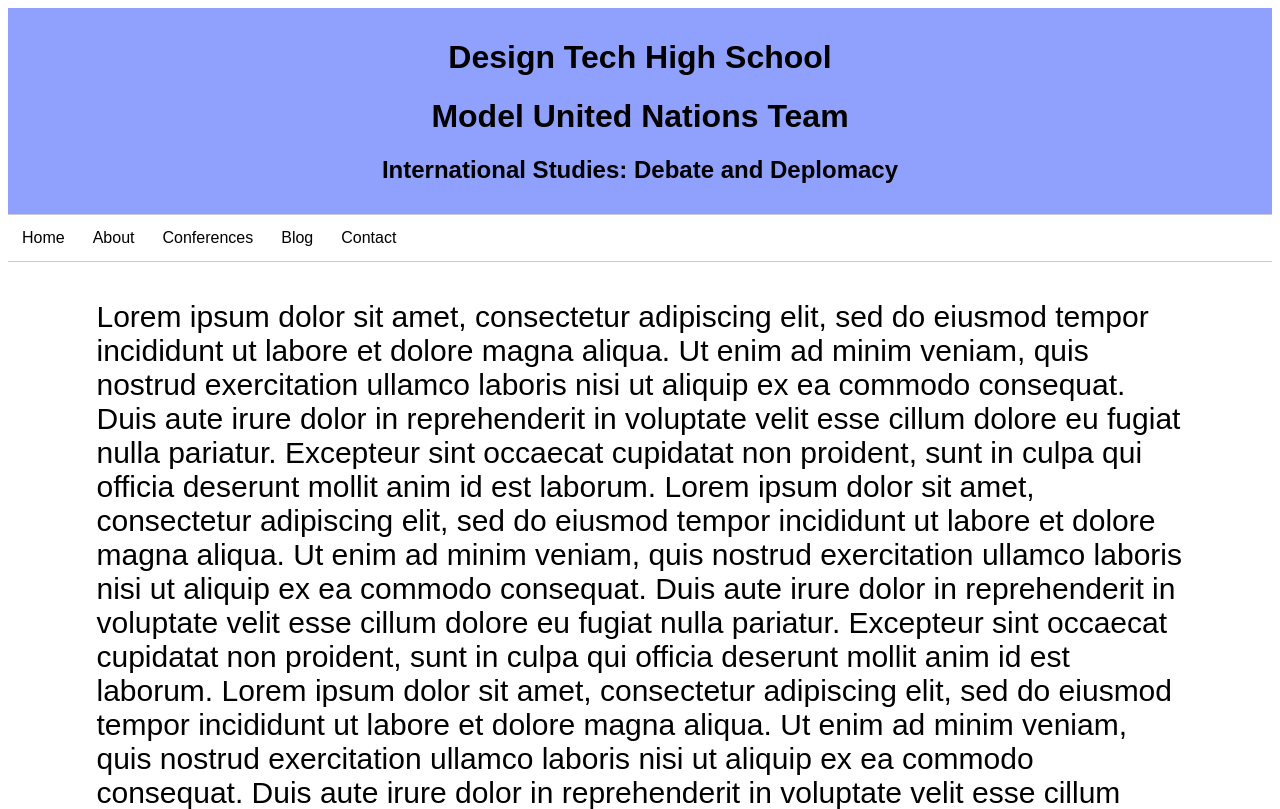
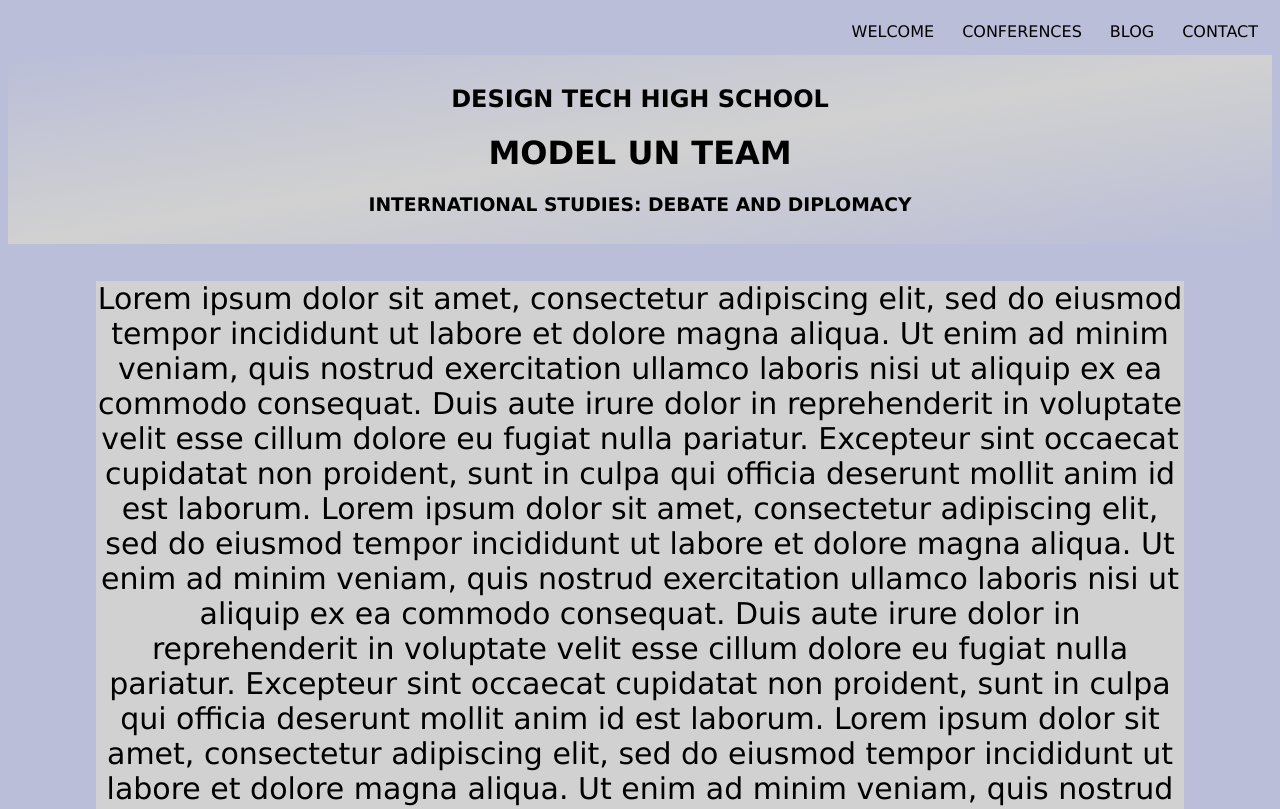
Before and after one commit to jemsch/MUN, a plain HTML site: page index.html in a window 1280 px wide. Shown: the top 809 px of the page. Drawn offline with Linux system fonts and the light colour scheme.

Commit message:
Updated styles

```diff
--- a/index.html
+++ b/index.html
@@ -2,7 +2,7 @@
 <html>
 
 <head>
-    <title>M & D</title>
+    <title>DT.MUN</title>
     <meta charset="UTF-8">
     <meta name="viewport" content="width=device-width, initial-scale=1">
     <link rel="stylesheet" type="text/css" href="styles/main.css">
@@ -11,23 +11,22 @@
 
 <body>
 
+    <div>
+        <ul class="nav">
+            <li><a href="/">CONTACT</a></li>
+            <li><a href="/about/">BLOG</a></li>
+            <li><a href="/work/">CONFERENCES</a></li>
+            <li><a href="index.html">WELCOME</a></li>
+        </ul>
+      </div>
     <div id="top">
-        <h1>Design Tech High School</h1>
-        <h1>Model United Nations Team</h1>
-        <h2>International Studies: Debate and Deplomacy</h2>
+        <h2>DESIGN TECH HIGH SCHOOL</h2>
+        <h1>MODEL UN TEAM</h1>
+        <h3>INTERNATIONAL STUDIES: DEBATE AND DIPLOMACY</h3>
     </div>
 
     <!-- Navigation Bar -->
-    <div>
-        <ul class="nav">
-            <li><a href="/">Home</a></li>
-            <li><a href="/about/">About</a></li>
-            <li><a href="/work/">Conferences</a></li>
-            <li><a href="/clients/">Blog</a></li>
-            <li><a href="/contact/">Contact</a></li>
-        </ul>
 
-      </div>
 
       <div id="body">
           <p>
--- a/styles/main.css
+++ b/styles/main.css
@@ -3,7 +3,9 @@
   }
 
 body{
-    font-family: Arial;
+    font-family: "Lucida Grande";
+    background-color: #babed8;text-align: center;
+
 
 }
 
@@ -12,8 +14,7 @@ p {
 }
 
 #top{
-    background-color: #90a0fd;text-align: center;
-    justify-content: center;
+    background-image: linear-gradient(to bottom right,#babed8,#d1d1d1, #babed8);
     align-items: center;
     padding:10px;
 
@@ -24,10 +25,11 @@ p {
     margin-top: 3%;
     margin-left: 7%;
     margin-right: 7%;
+    background-color: #d1d1d1;text-align: center;
+
 }
 
 .nav{
-    border:1px solid #ccc;
     border-width:1px 0;
     list-style:none;
     margin:0;
@@ -38,6 +40,7 @@ p {
 
 .nav li{
     display:inline;
+    float: right;
 }
 
 .nav a {
```
